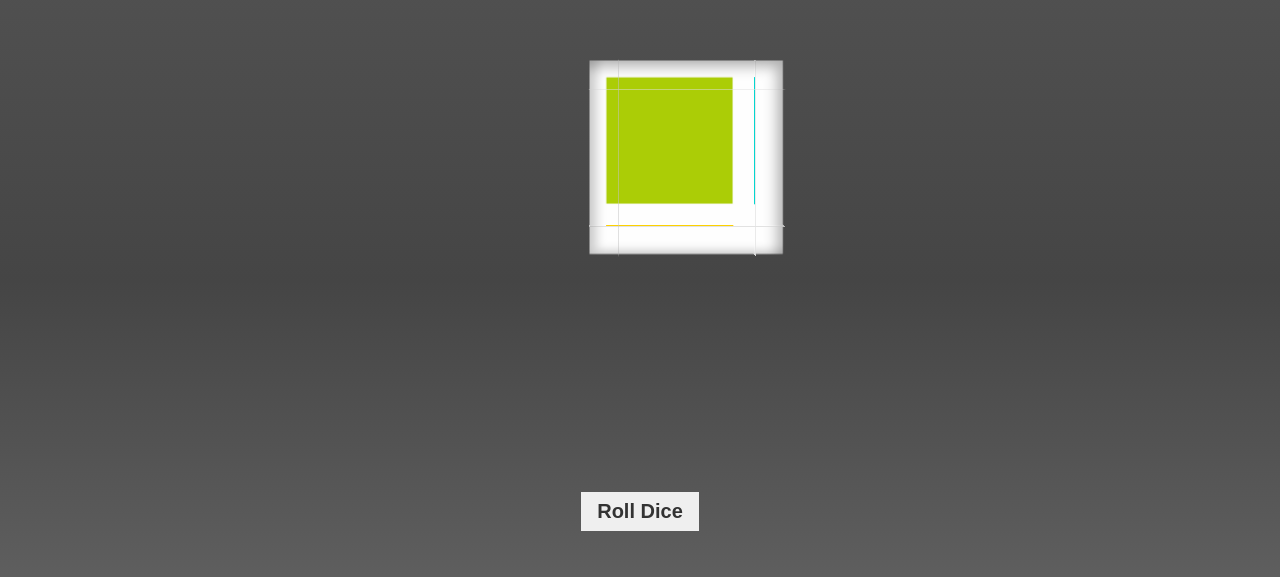
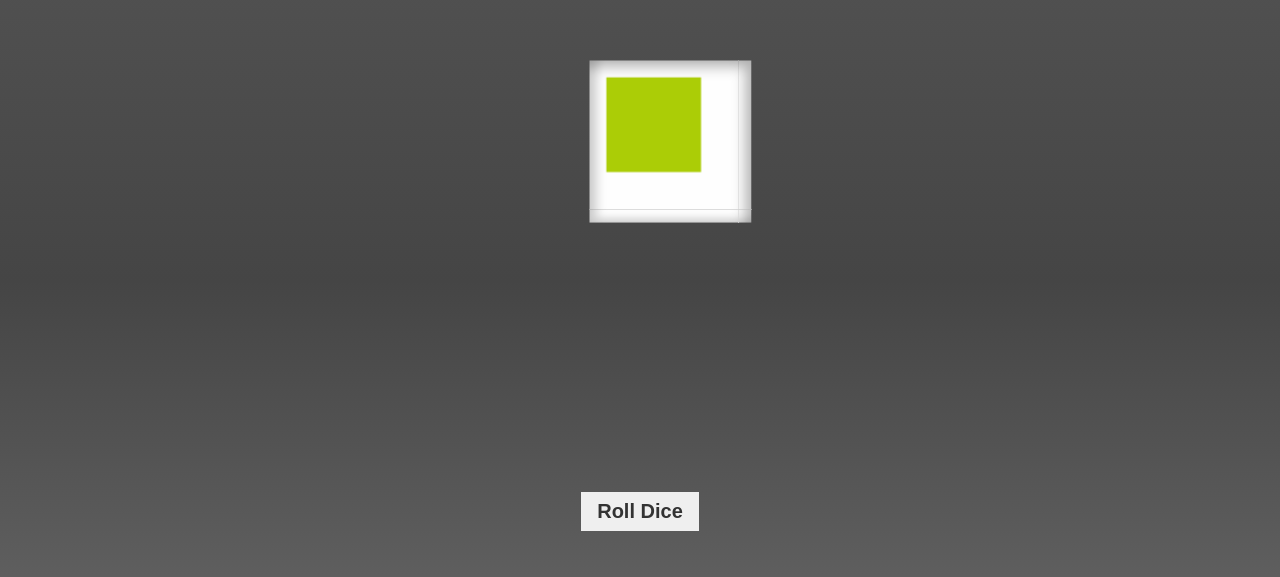
Before and after one commit to xranwu/csb-8995u, a website: page index.html in a window 1280 px wide. Shown: the part 119-696 px from the top of the page. Drawn offline with Linux system fonts and the light colour scheme.

Commit message:
Update index.html

```diff
--- a/index.html
+++ b/index.html
@@ -11,22 +11,22 @@
     <div class="dice">
       <ol class="die-list even-roll" data-roll="1" id="die-1">
         <li class="die-item" data-side="1">
-          <img src="matrix1.png" width="120px">
+          <img src="matrix1.png" width="90px">
         </li>
         <li class="die-item" data-side="2">
-          <img src="matrix2.png" width="120px">
+          <img src="matrix2.png" width="90px">
         </li>
         <li class="die-item" data-side="3">
-          <img src="matrix3.png" width="120px">
+          <img src="matrix3.png" width="90px">
         </li>
         <li class="die-item" data-side="4">
-          <img src="matrix4.png" width="120px">
+          <img src="matrix4.png" width="90px">
         </li>
         <li class="die-item" data-side="5">
-          <img src="matrix5.png" width="120px">
+          <img src="matrix5.png" width="90px">
         </li>
         <li class="die-item" data-side="6">
-          <img src="matrix6.png" width="120px">
+          <img src="matrix6.png" width="90px">
         </li>
       </ol>
     </div>
```
